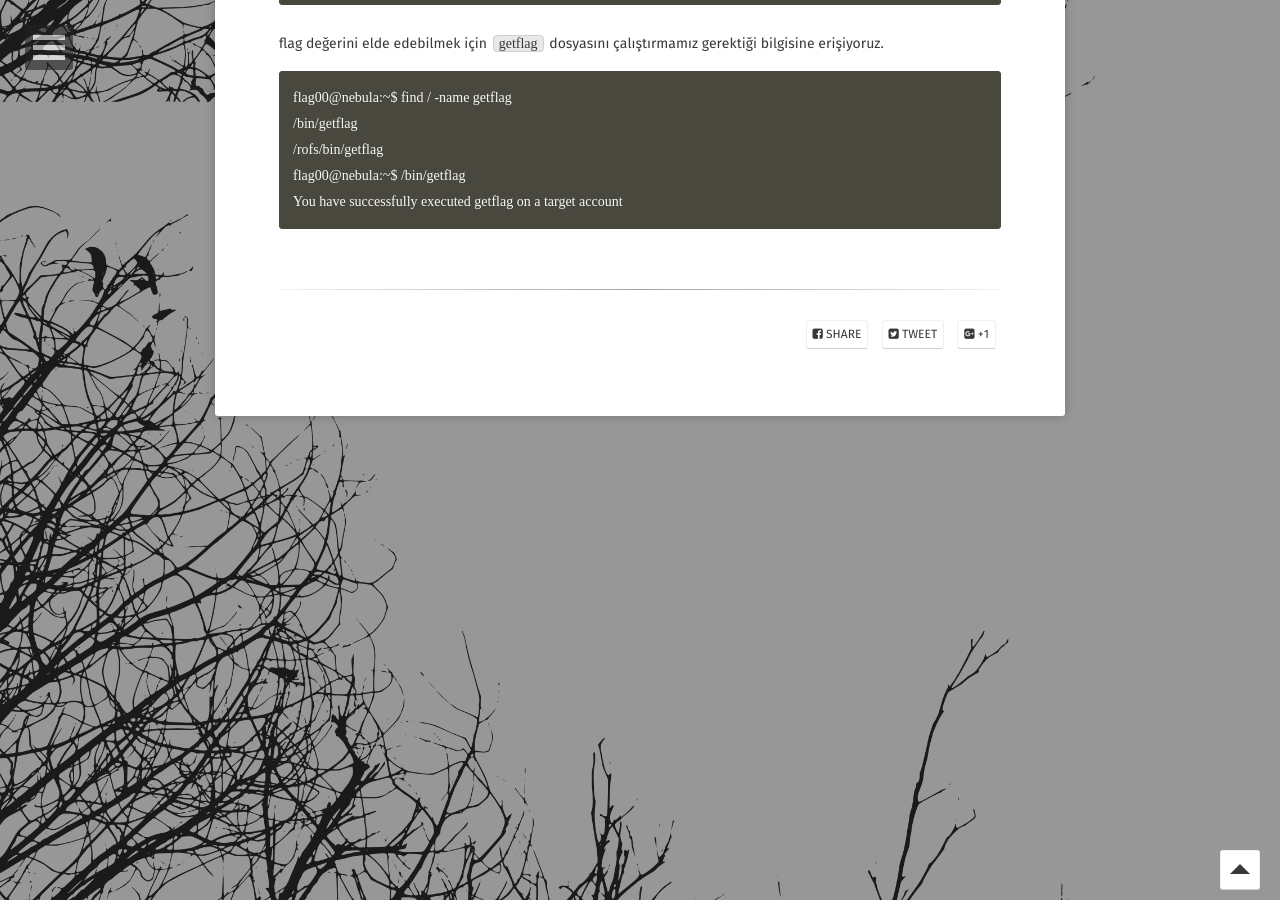
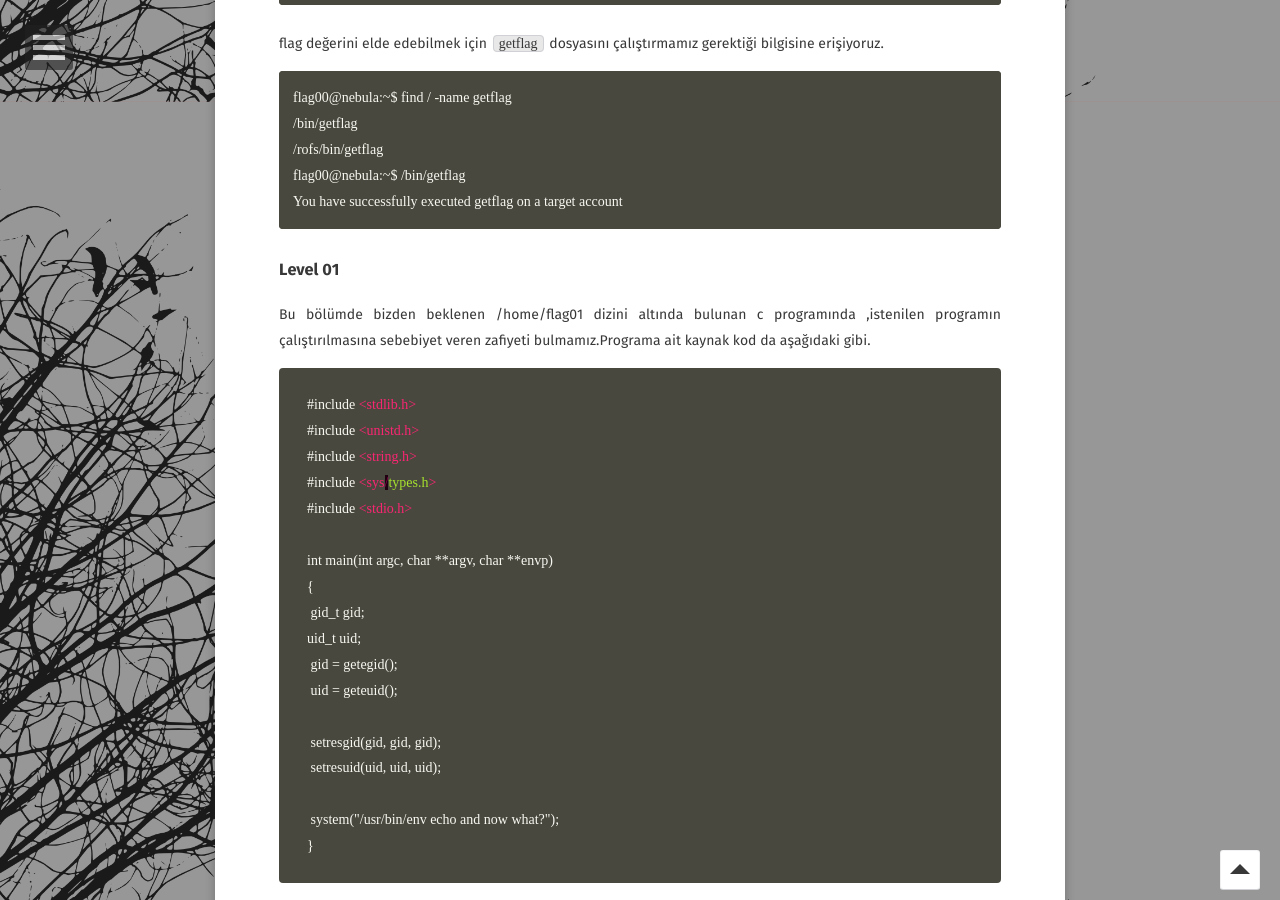
Before and after one commit to burcudemiralp/burcudemiralp.github.io, a Jekyll site: the page built from _posts/2018-02-23-nebula-writeup.md, in a window 1280 px wide and 900 px high, scrolled down 798 px. Built offline with Jekyll 4.4.1, drawn with Linux system fonts in a browser that asks for light colours; some web fonts are replaced.

Commit message:
Update 2018-02-23-nebula-writeup.md

```diff
--- a/_posts/2018-02-23-nebula-writeup.md
+++ b/_posts/2018-02-23-nebula-writeup.md
@@ -30,3 +30,30 @@ flag değerini elde edebilmek için `getflag` dosyasını çalıştırmamız ger
     flag00@nebula:~$ /bin/getflag
     You have successfully executed getflag on a target account
 {% endraw %}
+
+### Level 01
+
+Bu bölümde bizden beklenen /home/flag01 dizini altında bulunan c programında ,istenilen programın çalıştırılmasına sebebiyet veren zafiyeti bulmamız.Programa ait kaynak kod da aşağıdaki gibi.
+
+{% highlight html %}
+{% raw %}
+    #include <stdlib.h>
+    #include <unistd.h>
+    #include <string.h>
+    #include <sys/types.h>
+    #include <stdio.h>
+
+    int main(int argc, char **argv, char **envp)
+    {
+     gid_t gid;
+    uid_t uid;
+     gid = getegid();
+     uid = geteuid();
+
+     setresgid(gid, gid, gid);
+     setresuid(uid, uid, uid);
+
+     system("/usr/bin/env echo and now what?");
+    }
+{% endraw %}
+{% endhighlight %}
```
